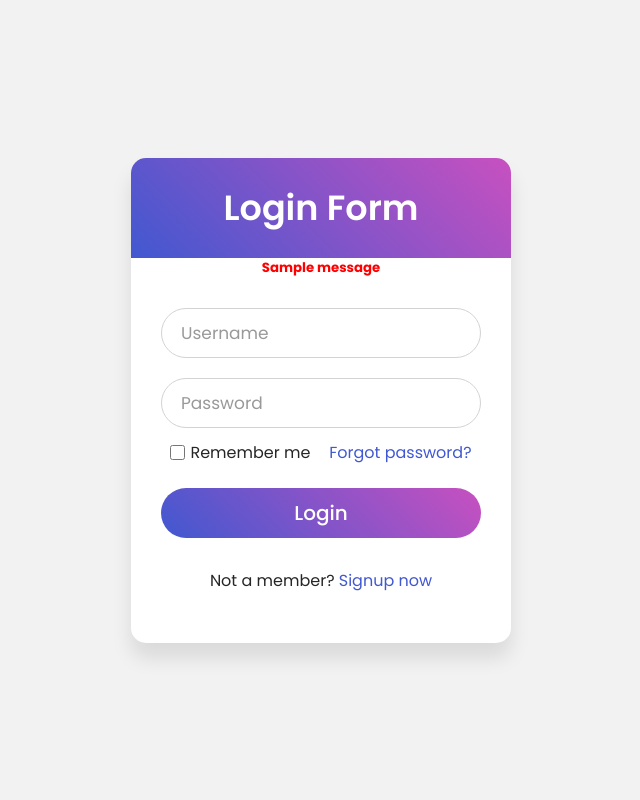
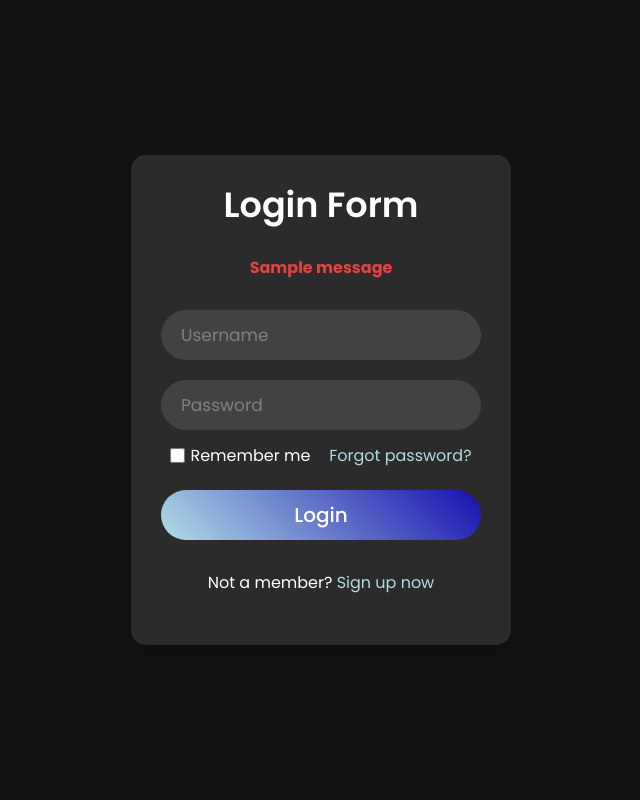
Before and after one commit to edoardoascenzi/YTMusicPlayer, a Django app: page /login in a window 1280 px wide. Shown: the whole page, without its empty margins (319-959 px from the left). Run offline with Django 5.2, Linux system fonts and the light colour scheme; one stand-in notice (Sample message) is shown; some libraries are stand-ins or nearby versions.

Commit message:
frontend commit

```diff
--- a/YTMusicPlayer/static/style.css
+++ b/YTMusicPlayer/static/style.css
@@ -10,16 +10,16 @@ html,body{
   height: 100%;
   width: 100%;
   place-items: center;
-  background: #f2f2f2;
+  background: #121212;
   /* background: linear-gradient(-135deg, #c850c0, #4158d0); */
 }
 ::selection{
-  background: #4158d0;
-  color: #fff;
+  background: #170faf;
+  color: #afdde5;
 }
 .wrapper{
   width: 380px;
-  background: #fff;
+  background: #2b2b2b;
   border-radius: 15px;
   box-shadow: 0px 15px 20px rgba(0,0,0,0.1);
 }
@@ -31,7 +31,18 @@ html,body{
   color: #fff;
   user-select: none;
   border-radius: 15px 15px 0 0;
-  background: linear-gradient(-135deg, #c850c0, #4158d0);
+  background: #2b2b2b;
+  /* background: linear-gradient(-135deg, #0fa4af, #afdde5); */
+}
+.wrapper .welcome{
+  font-size: 20px;
+  font-weight: 600;
+  text-align: center;
+  line-height: 50px;
+  color: #fff;
+  user-select: none;
+  border-radius: 15px 15px 0 0;
+  background: #2b2b2b;
 }
 .wrapper form{
   padding: 10px 30px 50px 30px;
@@ -48,19 +59,21 @@ html,body{
   outline: none;
   font-size: 17px;
   padding-left: 20px;
-  border: 1px solid lightgrey;
+  border: 1px solid #424242;
   border-radius: 25px;
   transition: all 0.3s ease;
+  background: #424242;
+  color: #fff;
 }
-.wrapper form .field input:focus,
+/* .wrapper form .field input:focus,
 form .field input:valid{
-  border-color: #4158d0;
-}
+  border-color: #29377d;
+} */
 .wrapper form .field label{
   position: absolute;
   top: 50%;
   left: 20px;
-  color: #999999;
+  color: gray;
   font-weight: 400;
   font-size: 17px;
   pointer-events: none;
@@ -71,9 +84,9 @@ form .field input:focus ~ label,
 form .field input:valid ~ label{
   top: 0%;
   font-size: 16px;
-  color: #4158d0;
-  background: #fff;
-  transform: translateY(-50%);
+  /* color: lightgray; */
+  /* background: #2b2b2b; */
+  transform: translateY(-80%);
 }
 form .content{
   display: flex;
@@ -94,13 +107,11 @@ form .content input{
   background: red;
 }
 form .content label{
-  color: #262626;
+  color: #fff;
   user-select: none;
   padding-left: 5px;
 }
-form .content .pass-link{
-  color: "";
-}
+
 form .field input[type="submit"]{
   color: #fff;
   border: none;
@@ -109,23 +120,33 @@ form .field input[type="submit"]{
   font-size: 20px;
   font-weight: 500;
   cursor: pointer;
-  background: linear-gradient(-135deg, #c850c0, #4158d0);
+  background: linear-gradient(-135deg, #170faf, #afdde5);
   transition: all 0.3s ease;
 }
 form .field input[type="submit"]:active{
   transform: scale(0.95);
 }
-form .signup-link{
-  color: #262626;
+form .signup-link,
+form .login-link{
+  color: #fff;
   margin-top: 20px;
   text-align: center;
 }
 form .pass-link a,
-form .signup-link a{
-  color: #4158d0;
+form .signup-link a,
+form .login-link a{
+  color: #afdde5;
   text-decoration: none;
 }
 form .pass-link a:hover,
-form .signup-link a:hover{
+form .signup-link a:hover,
+form .login-link a:hover{
   text-decoration: underline;
 }
+
+.wrapper .messages b{
+  color: rgb(225, 67, 67);
+  display: flex;
+  justify-content: center;
+  align-items: center;
+}
--- a/YTMusicPlayer/templates/login.html
+++ b/YTMusicPlayer/templates/login.html
@@ -3,23 +3,15 @@
 <html lang="en" dir="ltr">
   <head>
     <meta charset="utf-8" />
-    <title>Login Form</title>
+    <title>YT Music Player</title>
     <link rel="stylesheet" href="{% static 'style.css' %}" />
   </head>
   <body>
     <div class="wrapper">
       <div class="title">Login Form</div>
-      <div>
-        <style>
-          h5 {
-            color: red;
-            display: flex;
-            justify-content: center;
-            align-items: center;
-          }
-        </style>
+      <div class="messages">
         {% for message in messages %}
-        <h5>{{message}}</h5>
+        <b>{{message}}</b>
         {% endfor %}
       </div>
       <form action="" method="POST">
@@ -45,7 +37,7 @@
           <input type="submit" value="Login" />
         </div>
         <div class="signup-link">
-          Not a member? <a href="/signup">Signup now</a>
+          Not a member? <a href="/signup">Sign up now</a>
         </div>
       </form>
     </div>
```
Also changed, not shown: YTMusicPlayer/templates/signup.html (+5 -14 lines), YTMusicPlayer/templates/stream.html (+4 -24 lines), README.md, YTMusicPlayer/db.sqlite3.
